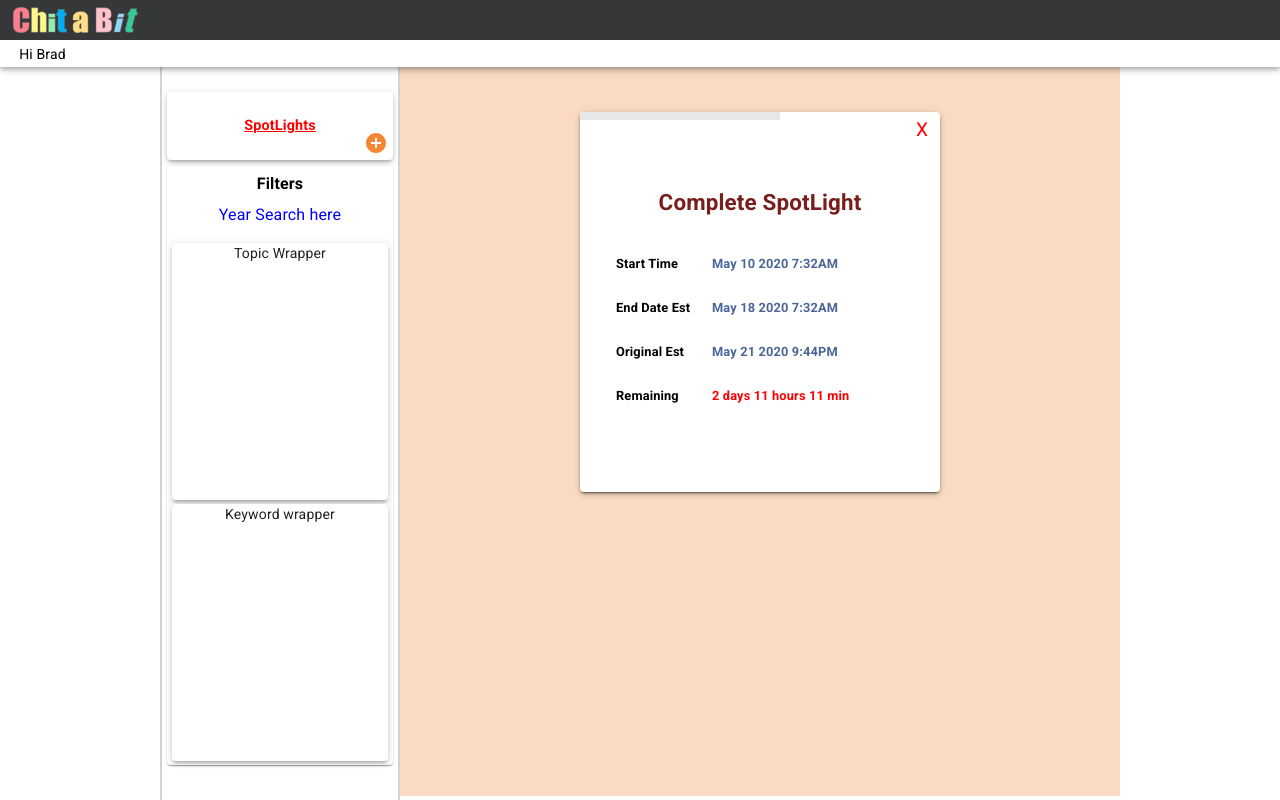
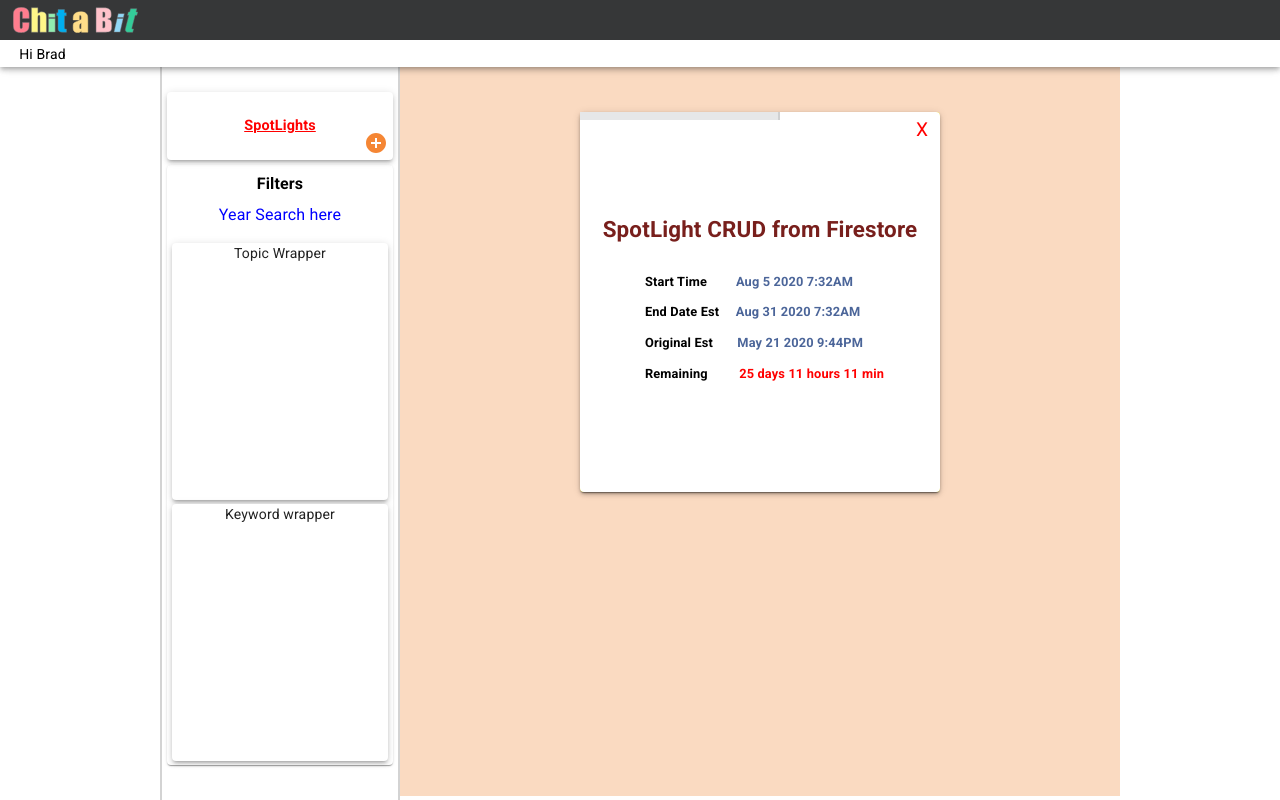
Before and after one commit to bbrous/chitabit, a React (Create React App) app: page /main in a window 1280 px wide. Built offline with nearby package versions, Linux system fonts and the light colour scheme.

Commit message:
spotlight layout done

```diff
--- a/src/pages/private/Main.jsx
+++ b/src/pages/private/Main.jsx
@@ -427,7 +427,7 @@ const ProgressBarInner= styled('div')({
 
   display: 'block',
   height: '100%',
-
+  borderRight: '2px solid #CFD0D1',
   backgroundColor: lightGrey
 
 })
--- a/src/pages/private/spotLight/SpotLight.jsx
+++ b/src/pages/private/spotLight/SpotLight.jsx
@@ -95,10 +95,10 @@ const GoalWrapper = styled(Paper)({
 
 })
 
-const Goal = styled('div')({
+const Goal = styled('th')({
 
 
-  display: 'flex',
+  display: 'block',
   width: '100%',
   justifyContent: 'center',
   margin: '0 0 1.5rem 0',
@@ -111,58 +111,47 @@ const Goal = styled('div')({
 
 })
 
-const TimerWrapper = styled('div')({
+const TimerWrapper = styled('table')({
 
   display: 'flex',
   flexDirection: 'column',
   justifyContent: 'center',
   alignItems: 'center',
-  width: '100%',
+
   // backgroundColor: 'aqua',
   fontSize: '.8rem'
 })
 
-const TimerRow = styled('div')({
-  display: 'flex',
+const TimerRow = styled('tr')({
 
-  justifyContent: 'flex-start',
-  alignItems: 'center',
-
-  width: '80%',
-  margin: '.8rem',
-
+  width: '90%',
+  margin: '0 .8rem .4rem 0',
+  textAlign: 'left',
+  paddingLeft: '3rem'
   // backgroundColor: 'indigo'
 
 
 })
 
-const TimerLeft= styled('div')({
-  display: 'flex',
+const TimerLeft= styled('td')({
 
-  justifyContent: 'flex-start',
-  alignItems: 'center',
   width: '6rem',
-  marginRigth: '5px',
-  color: 'black'
+  marginRight: '2.5rem',
+  color: 'black',
+  // backgroundColor: 'green'
 })
 
-const TimerRight= styled('div')({
+const TimerRight= styled('td')({
+  width: '12rem',
 
-  display: 'flex',
-
-  justifyContent: 'flex-start',
-  alignItems: 'center',
   color: chitBlueDull
   // backgroundColor: 'white'
 
 })
 
-const TimerRemaining= styled('div')({
+const TimerRemaining= styled('td')({
 
-  display: 'flex',
-
-  justifyContent: 'flex-start',
-  alignItems: 'center',
+   width: '12rem',
   color: 'red'
   // backgroundColor: 'white'
 
@@ -192,19 +181,20 @@ const SpotLight = (props) => {
 
       <GoalWrapper elevation = {3}>
 
+
+        <TimerWrapper>
         <Goal>
-          Complete SpotLight
+          SpotLight CRUD from Firestore
         </Goal>
-        <TimerWrapper>
           <TimerRow>
             <TimerLeft>  Start Time </TimerLeft>
-            <TimerRight> May 10 2020 7:32AM </TimerRight>
+            <TimerRight> Aug 5 2020 7:32AM </TimerRight>
 
           </TimerRow>
 
           <TimerRow>
             <TimerLeft>  End Date Est </TimerLeft>
-            <TimerRight> May 18 2020 7:32AM  </TimerRight>
+            <TimerRight> Aug 31 2020 7:32AM  </TimerRight>
 
           </TimerRow>
 
@@ -218,7 +208,7 @@ const SpotLight = (props) => {
 
           <TimerRow>
             <TimerLeft>  Remaining </TimerLeft>
-            <TimerRemaining> 2 days 11 hours 11 min </TimerRemaining>
+            <TimerRemaining> 25 days 11 hours 11 min </TimerRemaining>
 
           </TimerRow>
 
```
